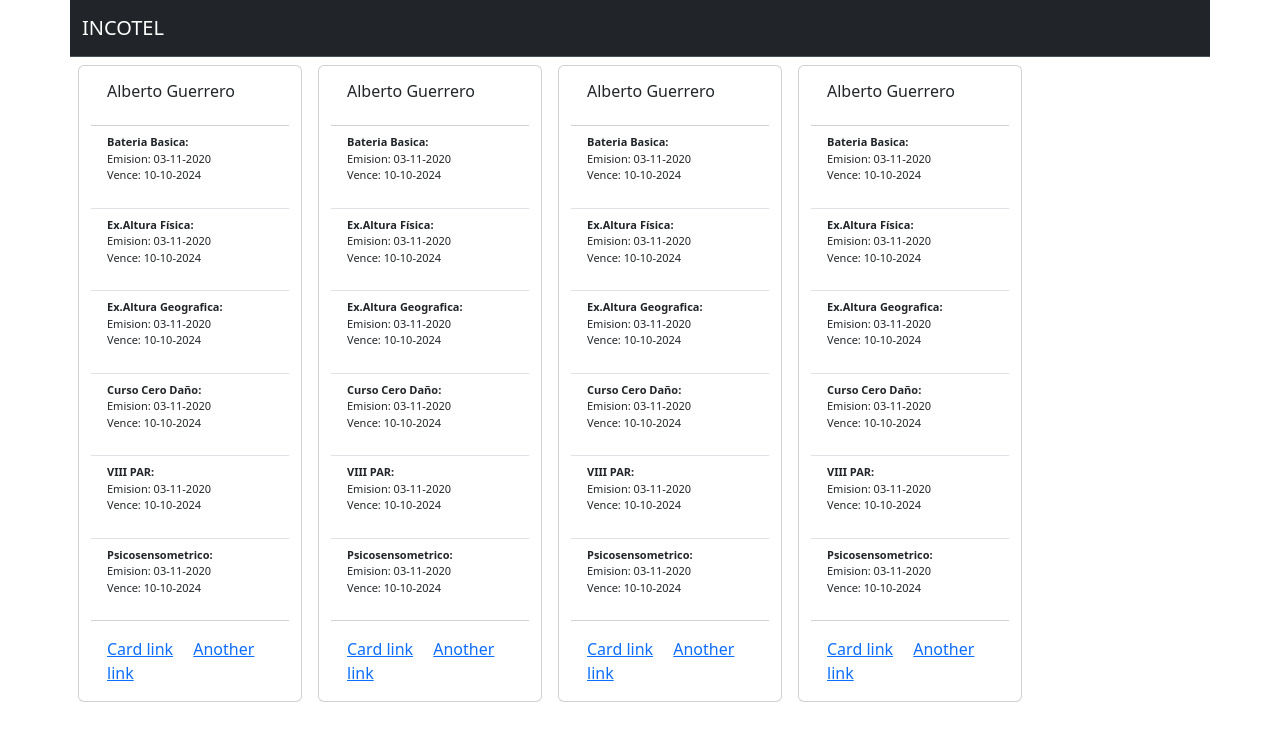
After one commit to aguerreroperez1973/informa, a PHP site: page /V_main.php in a window 1280 px wide. The commit adds this page. Shown: the top 741 px of the page. Run offline with PHP 8.4, Linux system fonts and the light colour scheme.

Commit message:
creacion de  view main desde cero

```diff
--- a/V_login.php
+++ b/V_login.php
@@ -30,12 +30,13 @@
 			        	<div class="row text-center">
 						  <div class="col-md-6 col-md-offset-3">
 						  		<form class="role" action="./C_loginUser.php" method="POST">
-
+<!-- MENSAJE EMERGENTE ERROR PASS -->
 										<?php
 											if(isset($_GET["error"])) {
 																		echo '<div class="alert alert-danger"> usuario o contraseña incorrectos!</div>';
 																		}
 										?>
+<!-- FIN MENSAJE EMERGENTE ERROR PASS -->
 					                      <div class="form-group form-group-lg form-group-center">
 						                      <label for="username">Nombre de usuario</label>
 						                      <input  class="form-control" name="username" id="username" type="text" required ></input>
--- /dev/null
+++ b/V_main.php
@@ -0,0 +1,115 @@
+<!doctype html>
+<html lang="en">
+  <head>
+    <meta charset="utf-8">
+    <meta name="viewport" content="width=device-width, initial-scale=1">
+    <title>Bootstrap demo</title>
+    <link href="https://cdn.jsdelivr.net/npm/bootstrap@5.3.3/dist/css/bootstrap.min.css" rel="stylesheet" integrity="sha384-QWTKZyjpPEjISv5WaRU9OFeRpok6YctnYmDr5pNlyT2bRjXh0JMhjY6hW+ALEwIH" crossorigin="anonymous">
+  </head>
+  <body>
+    <div>
+        <div class="container">
+          <div class="row">
+          <!-- NAVBAR a link -->
+                <nav class="navbar bg-dark border-bottom border-body" data-bs-theme="dark" >
+                  <div class="container-fluid">
+                    <a class="navbar-brand" href="#">INCOTEL</a>
+                  </div>
+                </nav>
+            </div>
+        </div>
+        <!-- galeria de card -->
+         <div class="container">
+          <div class="row">
+            <!-- INI tarjetas empleados -->
+                          <div class="card m-2 flex" style="width: 14rem;">
+                              <div class="card-body">
+                              <h6 class="card-title">Alberto Guerrero</h6>
+                            </div>
+                            <ul class="list-group list-group-flush" style="font-size: 11px">
+                              <li class="list-group-item"> <strong>Bateria Basica:</strong><p>Emision: 03-11-2020 <br> Vence: 10-10-2024</p></li>
+                              <li class="list-group-item"> <strong>Ex.Altura Física:</strong> <p>Emision: 03-11-2020 <br> Vence: 10-10-2024</p></li>
+                              <li class="list-group-item"> <strong>Ex.Altura Geografica:</strong> <p>Emision: 03-11-2020 <br> Vence: 10-10-2024</p></li>
+                              <li class="list-group-item"> <strong>Curso Cero Daño:</strong> <p>Emision: 03-11-2020 <br> Vence: 10-10-2024</p></li>
+                              <li class="list-group-item"> <strong>VIII PAR:</strong> <p>Emision: 03-11-2020 <br> Vence: 10-10-2024</p></li>
+                              <li class="list-group-item"> <strong>Psicosensometrico:</strong> <p>Emision: 03-11-2020 <br> Vence: 10-10-2024</p></li>
+                            </ul>
+                            <div class="card-body">
+                              <a href="#" class="card-link">Card link</a>
+                              <a href="#" class="card-link">Another link</a>
+                            </div>
+                          </div>
+            <!-- FIN tarjetas empleados -->
+
+             <!-- INI tarjetas empleados -->
+             <div class="card m-2 flex" style="width: 14rem;">
+                              <div class="card-body">
+                              <h6 class="card-title">Alberto Guerrero</h6>
+                            </div>
+                            <ul class="list-group list-group-flush" style="font-size: 11px">
+                              <li class="list-group-item"> <strong>Bateria Basica:</strong><p>Emision: 03-11-2020 <br> Vence: 10-10-2024</p></li>
+                              <li class="list-group-item"> <strong>Ex.Altura Física:</strong> <p>Emision: 03-11-2020 <br> Vence: 10-10-2024</p></li>
+                              <li class="list-group-item"> <strong>Ex.Altura Geografica:</strong> <p>Emision: 03-11-2020 <br> Vence: 10-10-2024</p></li>
+                              <li class="list-group-item"> <strong>Curso Cero Daño:</strong> <p>Emision: 03-11-2020 <br> Vence: 10-10-2024</p></li>
+                              <li class="list-group-item"> <strong>VIII PAR:</strong> <p>Emision: 03-11-2020 <br> Vence: 10-10-2024</p></li>
+                              <li class="list-group-item"> <strong>Psicosensometrico:</strong> <p>Emision: 03-11-2020 <br> Vence: 10-10-2024</p></li>
+                            </ul>
+                            <div class="card-body">
+                              <a href="#" class="card-link">Card link</a>
+                              <a href="#" class="card-link">Another link</a>
+                            </div>
+                          </div>
+            <!-- FIN tarjetas empleados -->
+
+             <!-- INI tarjetas empleados -->
+             <div class="card m-2 flex" style="width: 14rem;">
+                              <div class="card-body">
+                              <h6 class="card-title">Alberto Guerrero</h6>
+                            </div>
+                            <ul class="list-group list-group-flush" style="font-size: 11px">
+                              <li class="list-group-item"> <strong>Bateria Basica:</strong><p>Emision: 03-11-2020 <br> Vence: 10-10-2024</p></li>
+                              <li class="list-group-item"> <strong>Ex.Altura Física:</strong> <p>Emision: 03-11-2020 <br> Vence: 10-10-2024</p></li>
+                              <li class="list-group-item"> <strong>Ex.Altura Geografica:</strong> <p>Emision: 03-11-2020 <br> Vence: 10-10-2024</p></li>
+                              <li class="list-group-item"> <strong>Curso Cero Daño:</strong> <p>Emision: 03-11-2020 <br> Vence: 10-10-2024</p></li>
+                              <li class="list-group-item"> <strong>VIII PAR:</strong> <p>Emision: 03-11-2020 <br> Vence: 10-10-2024</p></li>
+                              <li class="list-group-item"> <strong>Psicosensometrico:</strong> <p>Emision: 03-11-2020 <br> Vence: 10-10-2024</p></li>
+                            </ul>
+                            <div class="card-body">
+                              <a href="#" class="card-link">Card link</a>
+                              <a href="#" class="card-link">Another link</a>
+                            </div>
+                          </div>
+            <!-- FIN tarjetas empleados -->
+
+             <!-- INI tarjetas empleados -->
+             <div class="card m-2 flex" style="width: 14rem;">
+                              <div class="card-body">
+                              <h6 class="card-title">Alberto Guerrero</h6>
+                            </div>
+                            <ul class="list-group list-group-flush" style="font-size: 11px">
+                              <li class="list-group-item"> <strong>Bateria Basica:</strong><p>Emision: 03-11-2020 <br> Vence: 10-10-2024</p></li>
+                              <li class="list-group-item"> <strong>Ex.Altura Física:</strong> <p>Emision: 03-11-2020 <br> Vence: 10-10-2024</p></li>
+                              <li class="list-group-item"> <strong>Ex.Altura Geografica:</strong> <p>Emision: 03-11-2020 <br> Vence: 10-10-2024</p></li>
+                              <li class="list-group-item"> <strong>Curso Cero Daño:</strong> <p>Emision: 03-11-2020 <br> Vence: 10-10-2024</p></li>
+                              <li class="list-group-item"> <strong>VIII PAR:</strong> <p>Emision: 03-11-2020 <br> Vence: 10-10-2024</p></li>
+                              <li class="list-group-item"> <strong>Psicosensometrico:</strong> <p>Emision: 03-11-2020 <br> Vence: 10-10-2024</p></li>
+                            </ul>
+                            <div class="card-body">
+                              <a href="#" class="card-link">Card link</a>
+                              <a href="#" class="card-link">Another link</a>
+                            </div>
+                          </div>
+            <!-- FIN tarjetas empleados -->
+          <div>
+        </div>
+    </div>
+
+
+
+
+
+
+
+    <script src="https://cdn.jsdelivr.net/npm/bootstrap@5.3.3/dist/js/bootstrap.bundle.min.js" integrity="sha384-YvpcrYf0tY3lHB60NNkmXc5s9fDVZLESaAA55NDzOxhy9GkcIdslK1eN7N6jIeHz" crossorigin="anonymous"></script>
+  </body>
+</html>
```
Also changed, not shown: V_loginTrue.php (+65 -47 lines).
